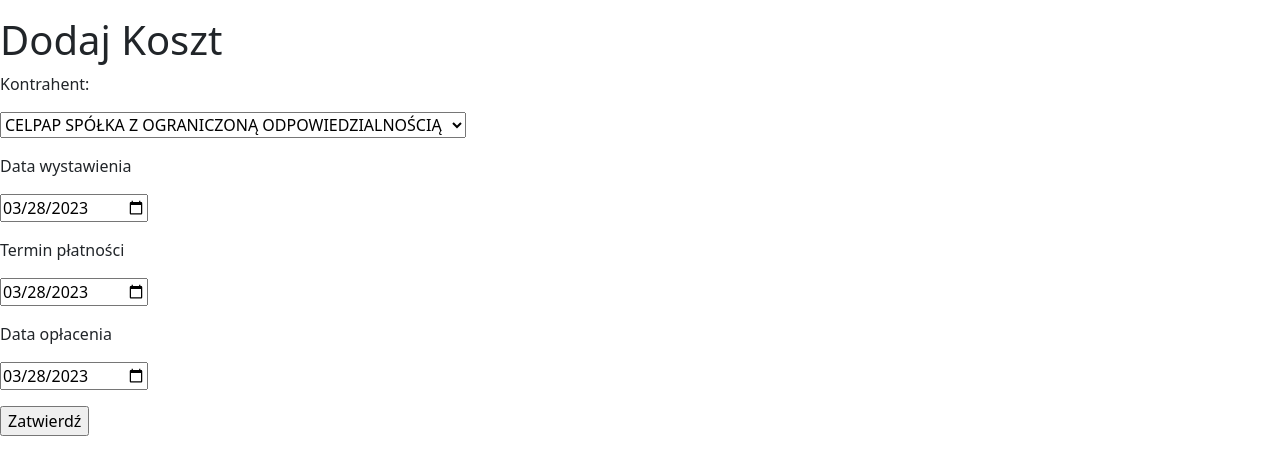
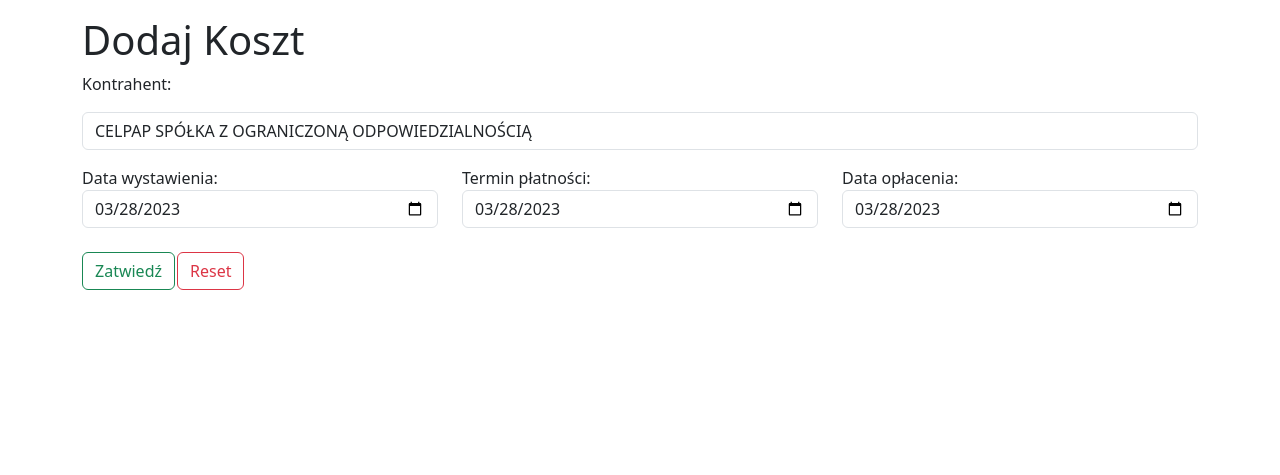
Before and after one commit to Mrozinski/Flask, a Flask app: page /dodajkoszt in a window 1280 px wide. Shown: the part 56-531 px from the top of the page. Run offline with Flask 2, Linux system fonts and the light colour scheme.

Commit message:
bootstrap

```diff
--- a/templates/base.html
+++ b/templates/base.html
@@ -35,7 +35,9 @@
               </div>
             </div>
           </nav>
-          <p>{% block content %}{% endblock %}</p>
+          <div class="container">
+            <p>{% block content %}{% endblock %}</p>
+          </div>
         <script src="https://cdn.jsdelivr.net/npm/bootstrap@5.3.0-alpha2/dist/js/bootstrap.bundle.min.js" integrity="sha384-qKXV1j0HvMUeCBQ+QVp7JcfGl760yU08IQ+GpUo5hlbpg51QRiuqHAJz8+BrxE/N" crossorigin="anonymous"></script>
     </body>
 </html>
--- a/templates/kontrahenci.html
+++ b/templates/kontrahenci.html
@@ -2,7 +2,7 @@
 {% block title %} Kontrahenci Firmy {% endblock %}
 {% block content %}
 <h1>Moi Kontrahenci</h1>
-<table class="table">
+<table class="table table-striped">
     <thead class="thead-dark">
         <tr>
         {% for x in nagl %}
--- a/templates/koszt.html
+++ b/templates/koszt.html
@@ -2,10 +2,11 @@
 {% block title %}Dodaj Koszt {% endblock %}
 
 {% block content %} <h1>Dodaj Koszt</h1>
-<form action="#" method="post">
+<form action="#" method="post" class="form-inline">
+    <div class="form-group">
     <p>Kontrahent:</p>
     <p>
-        <select>
+        <select class="form-control">
         {% for x in nazwy %}
             <option>
                 {{x[:50]}}
@@ -13,14 +14,32 @@
         {% endfor%}
         </select>
     </p>
+    </div>
+    <div class="row">
+    <div class="col"">
+        Data wystawienia:
+        <input type="date" value={{d}} name="dw" class="form-control">
+    </div>
+    <div class="col">
+        Termin płatności:
+        <input type="date" value={{d}} name="tp" class="form-control">
+    </div>
+    <div class="col">
+        Data opłacenia:
+        <input type="date" value={{d}} name="do" class="form-control">
+    </div>
 
-    <p>Data wystawienia</p>
-    <p><input type="date" value={{d}} name="dw"></p>
-    <p>Termin płatności</p>
-    <p><input type="date" value={{d}} name="tp"></p>
-    <p>Data opłacenia</p>
-    <p><input type="date" value={{d}} name="do"></p>
-    <p><input type="submit" value="Zatwierdź"/></p>
+    </div>
+    <br />
+    <div class="form-group row  center-block">
+        <div class="col-lg-1 center-block">
+            <button class="btn btn-outline-success" type="submit">Zatwiedź</button>
+        </div>
+        <div class="col-lg-1 center-block">
+            <button class="btn btn-outline-danger" type="reset">Reset</button>
+        </div>
+    </div>
+
 </form>
 
 {% endblock %}
```
